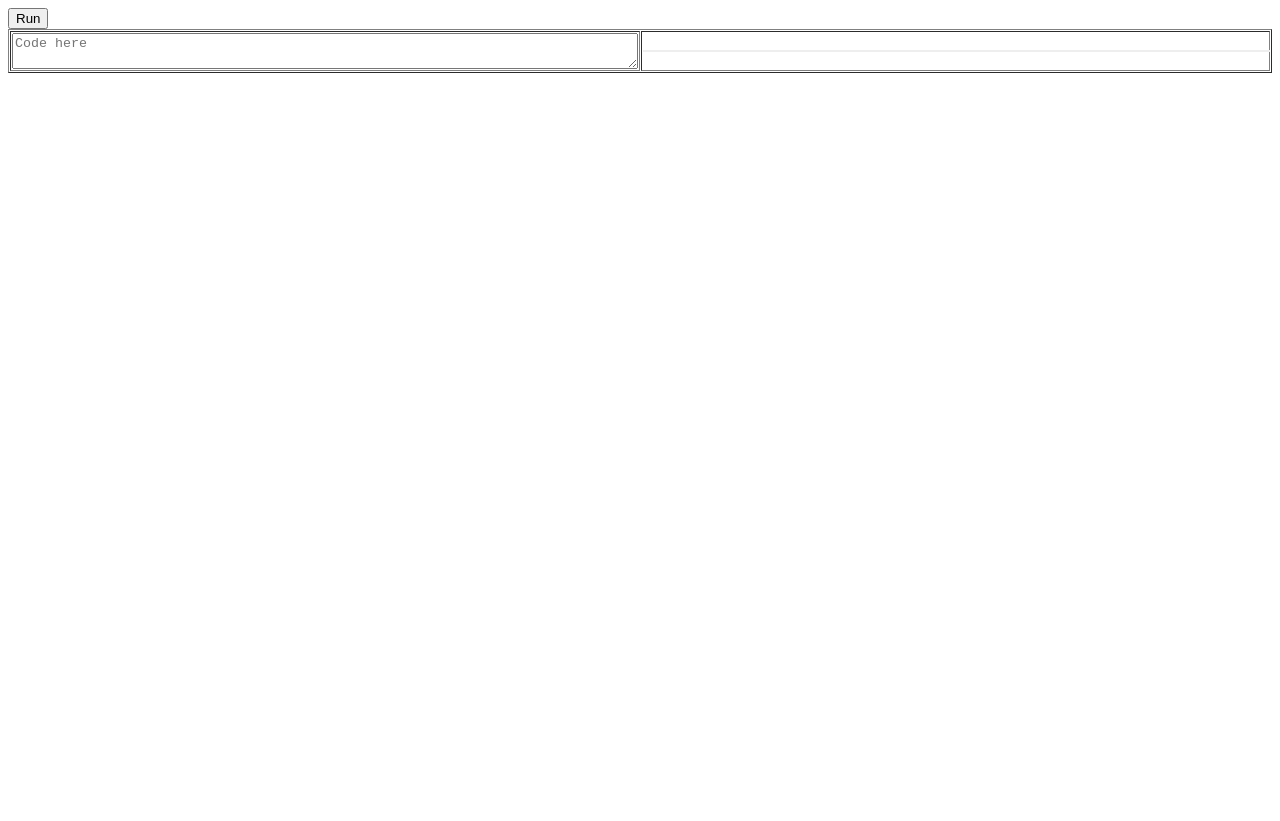
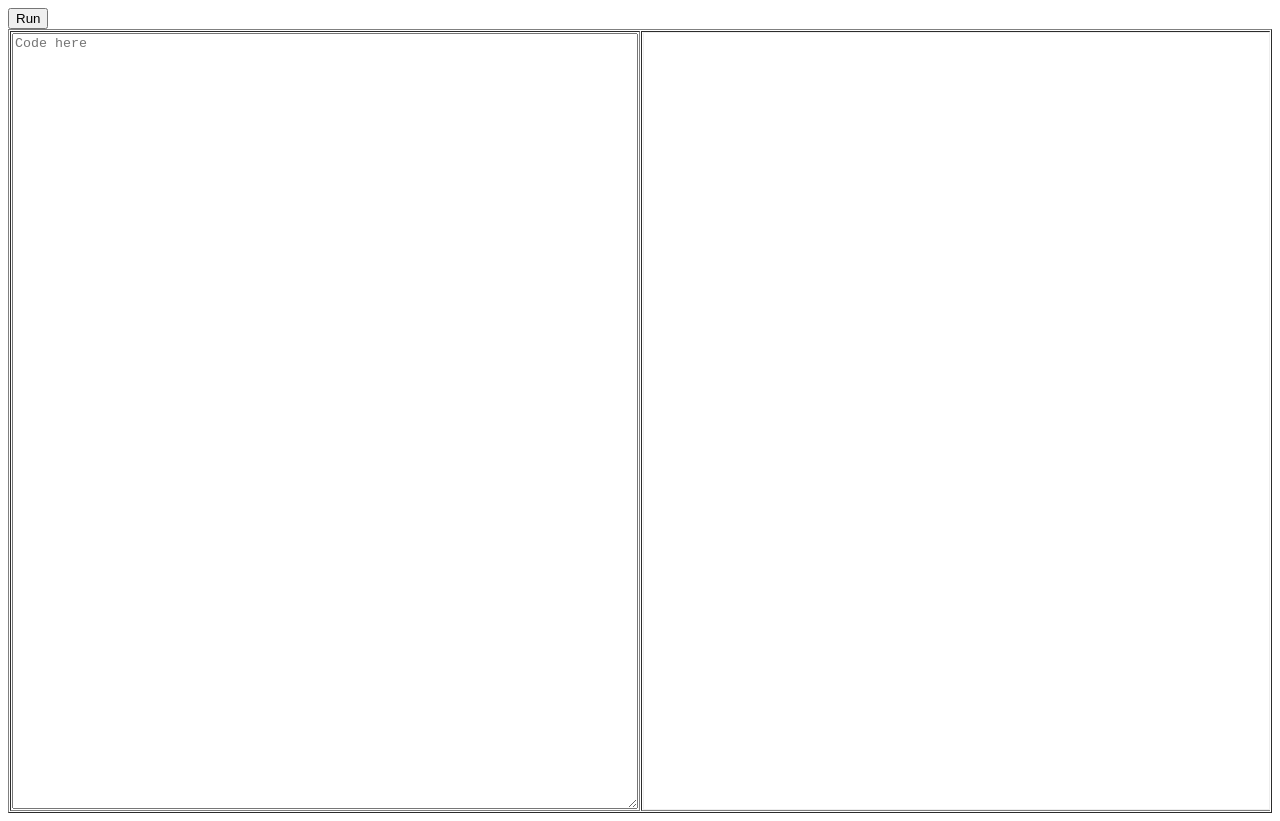
Before and after one commit to droc101/code-playground, a plain HTML site: page index.html in a window 1280 px wide. Before the commit the page ends 800 px from the top, so only its background shows below. Drawn offline with Linux system fonts and the light colour scheme.

Commit message:
Update index.html

```diff
--- a/index.html
+++ b/index.html
@@ -15,6 +15,9 @@
         width: 100%;
         height: 100%;
       }
+			table {
+				height: 100%;
+			}
     </style>
   </head>
   <body>
```
